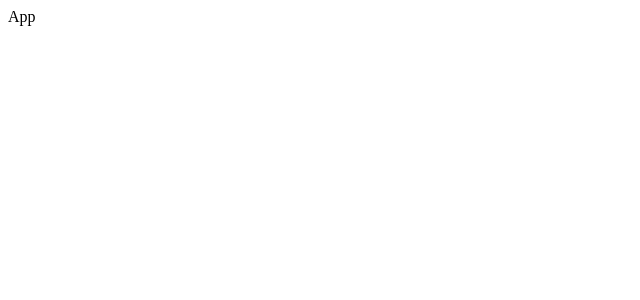
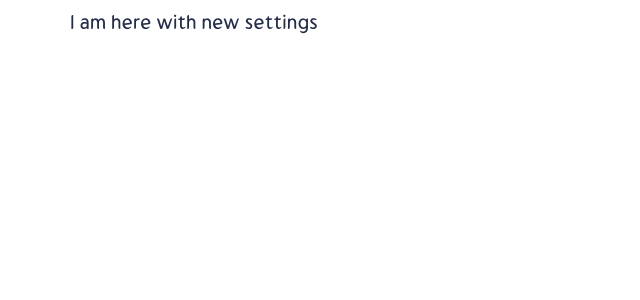
Before and after one commit to jorgetejeda/portfolio-template, a React (Create React App) app: page / in a window 1280 px wide. Shown: the top 300 px of the page, without its empty margins (0-640 px from the left). Built offline with nearby package versions, Linux system fonts and the light colour scheme.

Commit message:
config font and colors

```diff
--- /dev/null
+++ b/src/App.css
@@ -0,0 +1,32 @@
+@font-face {
+  font-family: Gumela;
+  src: url('./fonts/Gumela\ Regular.otf');
+}
+
+* {
+  font-family: 'Gumela';
+  font-weight: normal;
+  font-size: 20px;
+}
+
+body {
+  margin: 0;
+}
+
+:root {
+  --yellow: #f5c32c;
+  --orange: #fca61f;
+  --black: #242d49;
+  --gray: #788097;
+  --blueCard: #ddf8fe;
+  --purple: rgb(238 210 255);
+  --boxShadow: 0px 19px 60px rgb(0 0 0 / 8%);
+  --orangeCard: rgba(252, 166, 31, 0.45);
+  --smboxShadow: -79px 51px 60px rgba(0, 0, 0, 0.08);
+}
+
+.App {
+  padding: 0.5rem 3.5rem;
+  overflow: hidden;
+  color: var(--black);
+}
--- a/src/App.js
+++ b/src/App.js
@@ -1,8 +1,8 @@
-import React from 'react'
+import './App.css'
 
 const App = () => {
   return (
-    <div>App</div>
+    <div className='App'>I am here with new settings</div>
   )
 }
 
```
